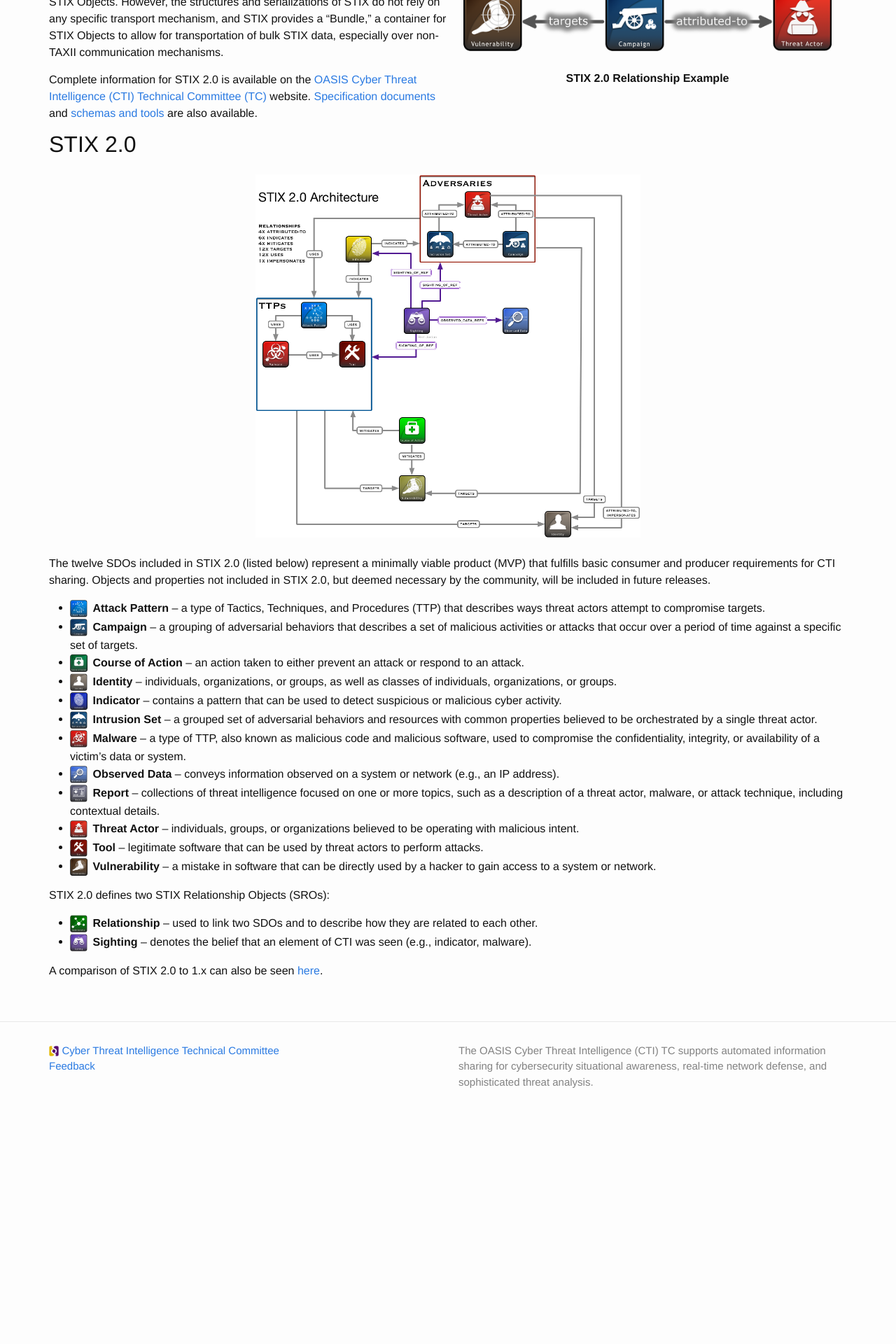
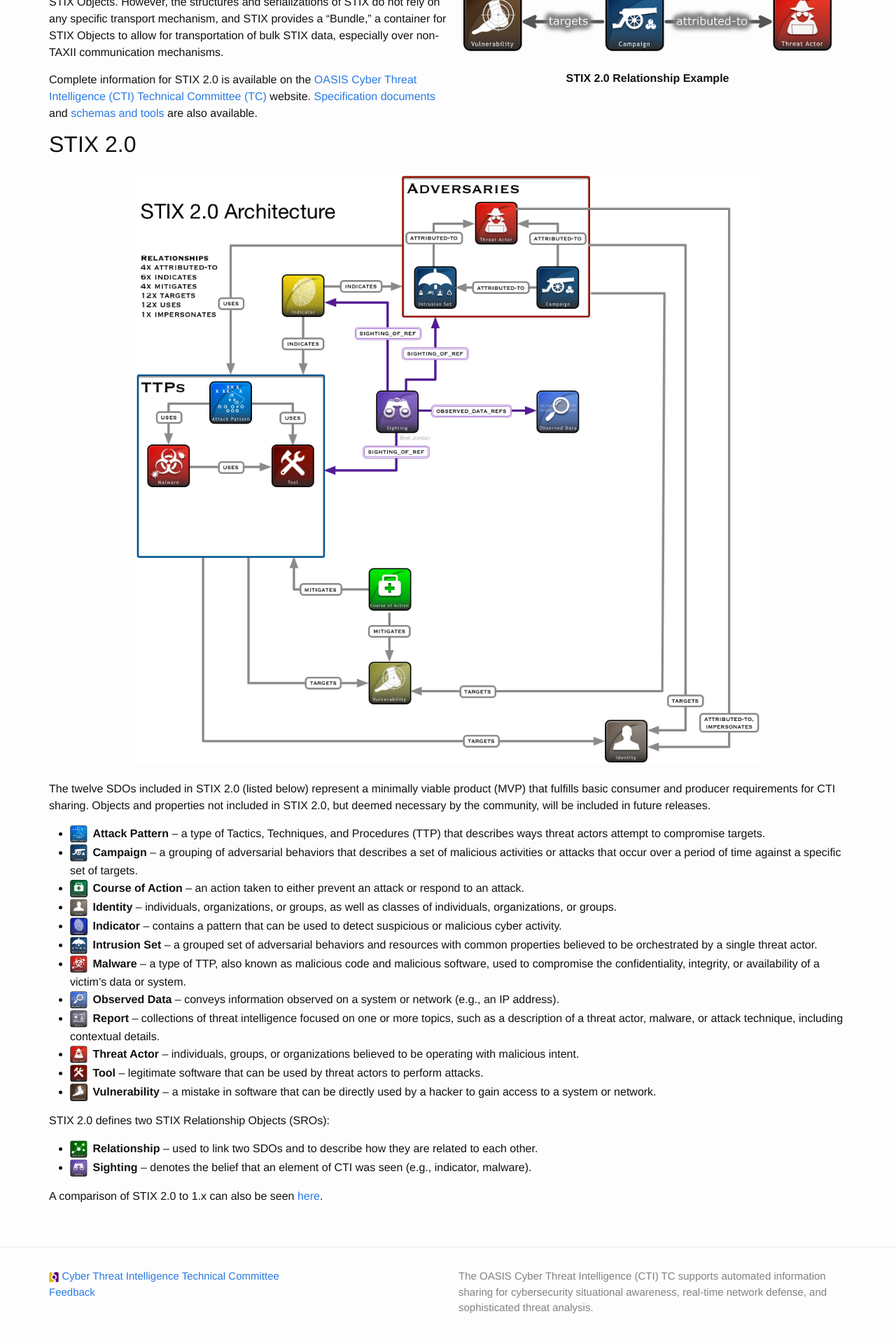
Before and after one commit to oasis-open/cti-documentation, a Jekyll site: the page built from stix/about.md, in a window 1280 px wide. Shown: the part 746-2666 px from the top of the page at 70% size. Built offline with Jekyll 4.4.1, drawn with Linux system fonts in a browser that asks for light colours; before the commit the page ends 2348 px from its top, so only the background shows below that.

Commit message:
Improve stylings

```diff
--- a/_includes/header.html
+++ b/_includes/header.html
@@ -47,9 +47,11 @@
             </li>
             {% for pg in site.pages %}
               {% unless (pg.categories contains 'taxii' or pg.categories contains 'stix') %}
-                <li>
-                  {% include page-link.html p=pg %}
-                </li>
+                {% if pg.title or pg.short_title %}
+                  <li>
+                    {% include page-link.html p=pg %}
+                  </li>
+                {% endif %}
               {% endunless %}
             {% endfor %}
           </ul>
--- a/_sass/_base.scss
+++ b/_sass/_base.scss
@@ -125,7 +125,7 @@
 .jumbotron {
     padding-top: 20px;
     padding-bottom: 20px;
-    background-color: #4E9BE1;
+    background-color: lighten($brand-color, 9%);
 }
 
 .jumbotron h1 {
@@ -158,7 +158,7 @@
     }
 
     &:hover {
-        color: $text-color;
+        color: lighten($brand-color, 10%);
         text-decoration: underline;
     }
 }
@@ -166,6 +166,10 @@
 .btn-spec {
     font-size: 17px;
     margin: 10px 0;
+
+    &:visited {
+        color: $background-color;
+    }
 }
 
 
--- a/stix/about.md
+++ b/stix/about.md
@@ -33,7 +33,7 @@
 
 ## STIX 2.0
 
-<div class="figure center-block text-center" markdown="span">
+<div class="figure center-block text-center" markdown="span" style="width:80%">
 ![STIX 2.0 Architecture]({{ site.baseurl }}/img/stix2_architecture2.png){: .figure-img .img-fluid}
 </div>
 
```
